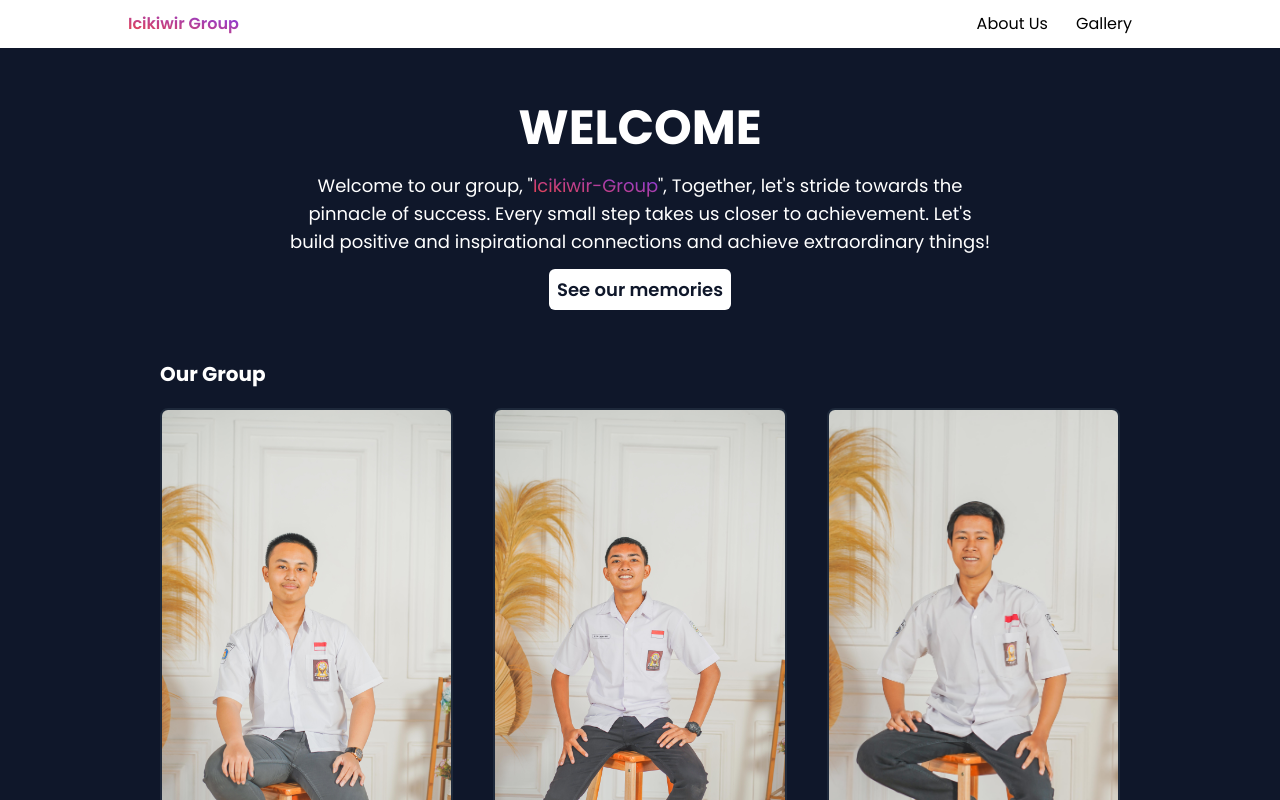
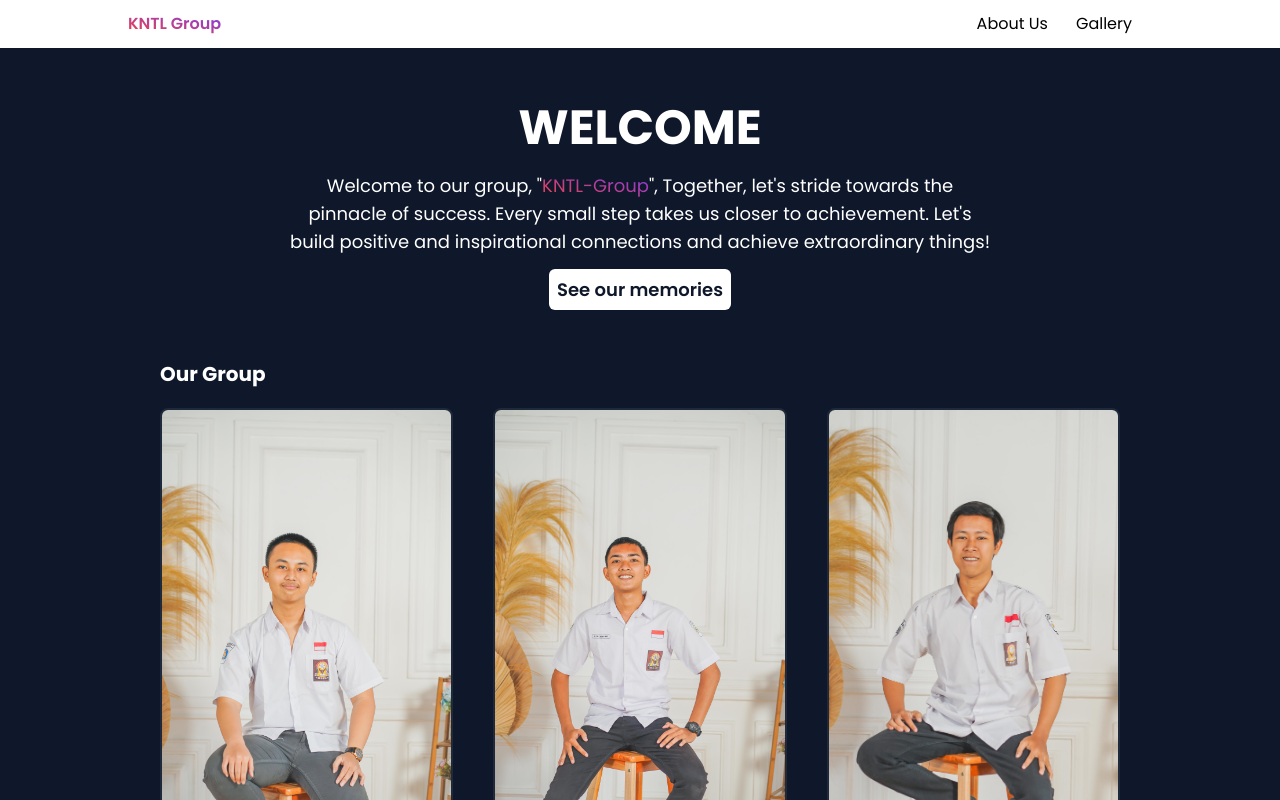
Before and after one commit to Ravsst2004/icikiwir-Group, a plain HTML site: page index.html in a window 1280 px wide. Shown: the top 800 px of the page. Drawn offline with Linux system fonts and the light colour scheme.

Commit message:
Change name of group

```diff
--- a/index.html
+++ b/index.html
@@ -23,7 +23,7 @@
     <nav class="py-3 bg-white">
         <div class="flex flex-row w-full">
             <div class="basis-1/2 text-left ml-5 font-semibold sm:ml-12 md:ml-20 lg:ml-32">
-                <a href="" class="bg-gradient-to-tr from-red-500 to-violet-600 bg-clip-text text-transparent">Icikiwir
+                <a href="" class="bg-gradient-to-tr from-red-500 to-violet-600 bg-clip-text text-transparent">KNTL
                     Group</a>
             </div>
 
@@ -61,7 +61,7 @@
     <section class="text-white text-center mt-14 ">
         <h1 class="text-3xl font-bold md:text-4xl lg:text-5xl">WELCOME</h1>
         <p class="mx-2 my-5 sm:mx-5 md:mx-10 lg:text-lg lg:mx-72">Welcome to our group, "<span
-                class="bg-gradient-to-tr from-red-500 to-violet-600 bg-clip-text text-transparent underline underline-offset-2">Icikiwir-Group</span>",
+                class="bg-gradient-to-tr from-red-500 to-violet-600 bg-clip-text text-transparent underline underline-offset-2">KNTL-Group</span>",
             Together, let's stride towards the pinnacle of success. <span class="hidden sm:inline">Every small step
                 takes us closer to achievement. Let's build positive and inspirational connections and achieve
                 extraordinary things!</span></p>
```
